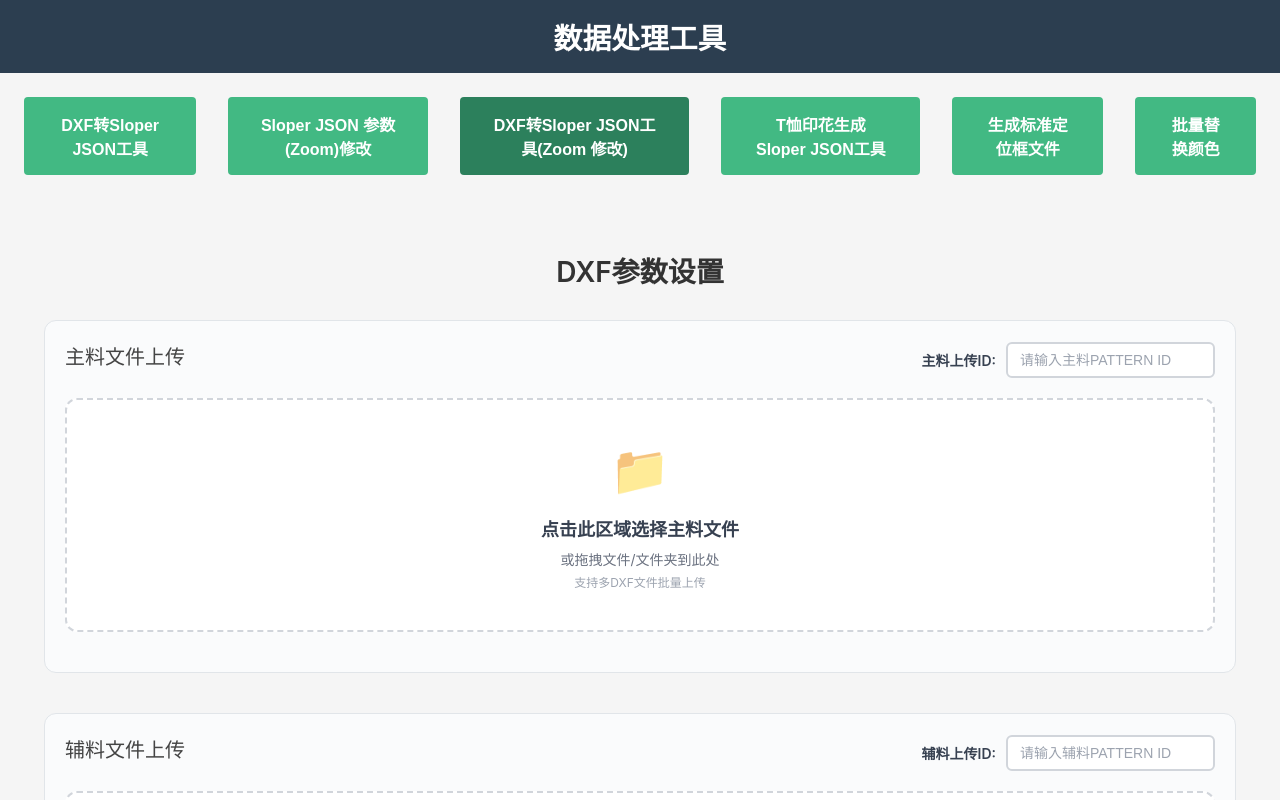
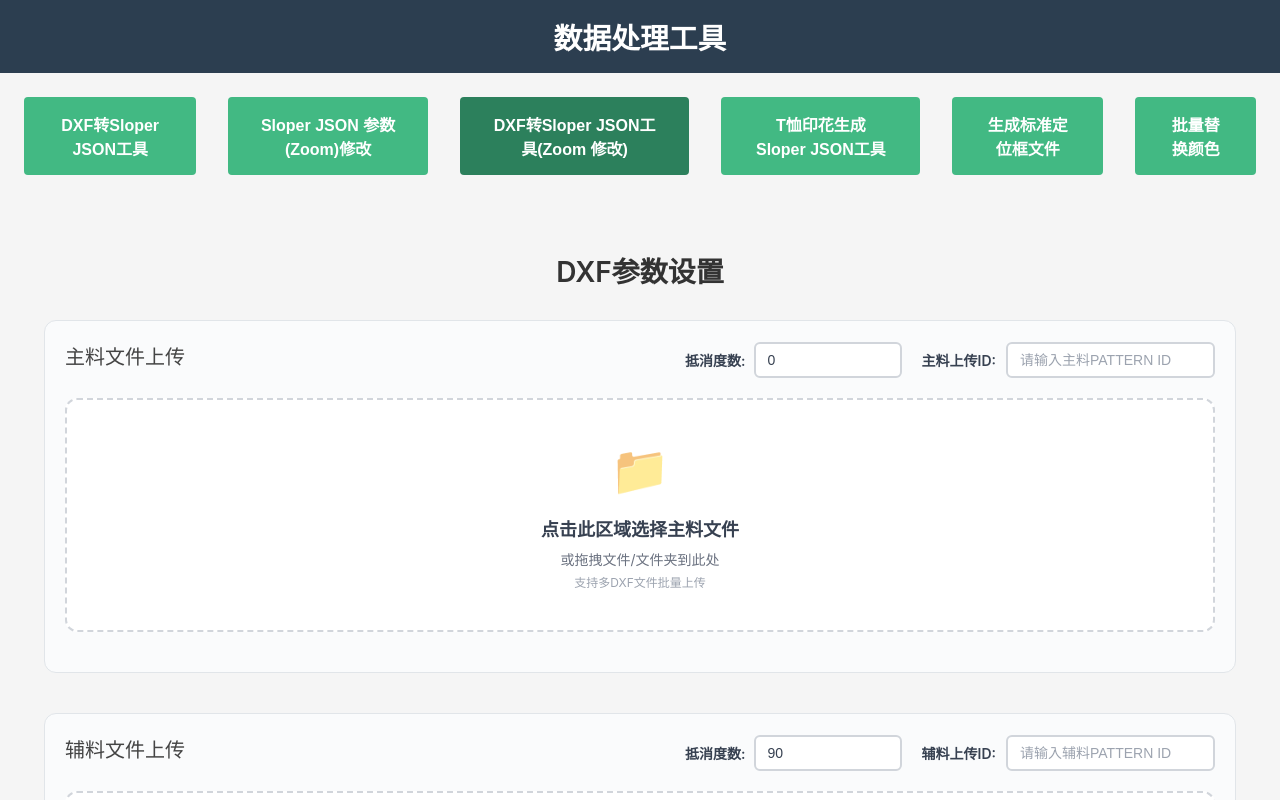
Before and after one commit to LingHanChuJian/clothing-customization, a Vue app: page /dxf-parameters in a window 1280 px wide. Shown: the top 800 px of the page. Built offline with nearby package versions, Linux system fonts and the light colour scheme.

Commit message:
优化DXF参数组件，新增主料和辅料的抵消度数输入框，调整上传逻辑以支持动态抵消度数，提升用户体验；添加延迟机制以避免频繁请求，确保上传过程的稳定性。

```diff
--- a/src/components/DXFParameters.vue
+++ b/src/components/DXFParameters.vue
@@ -6,6 +6,20 @@
     <div class="upload-section">
       <div class="section-header">
         <h3>主料文件上传</h3>
+        <div class="controls-row">
+          <div class="offset-rotation-input">
+            <label for="mainOffsetRotation">抵消度数:</label>
+            <input
+              id="mainOffsetRotation"
+              v-model.number="mainOffsetRotation"
+              type="number"
+              placeholder="顺时针度数"
+              class="offset-rotation-field"
+              min="-360"
+              max="360"
+              step="1"
+            />
+          </div>
           <div class="pattern-id-input">
             <label for="mainPatternId" :class="{ 'required': mainFiles.length > 0 }">
               主料上传ID:
@@ -19,6 +33,7 @@
               :class="['pattern-id-field', { 'required-field': mainFiles.length > 0 }]"
               min="1"
             />
+          </div>
         </div>
       </div>
       <div
@@ -108,6 +123,20 @@
     <div class="upload-section">
       <div class="section-header">
         <h3>辅料文件上传</h3>
+        <div class="controls-row">
+          <div class="offset-rotation-input">
+            <label for="auxOffsetRotation">抵消度数:</label>
+            <input
+              id="auxOffsetRotation"
+              v-model.number="auxOffsetRotation"
+              type="number"
+              placeholder="顺时针度数"
+              class="offset-rotation-field"
+              min="-360"
+              max="360"
+              step="1"
+            />
+          </div>
           <div class="pattern-id-input">
             <label for="auxPatternId" :class="{ 'required': auxFiles.length > 0 }">
               辅料上传ID:
@@ -121,6 +150,7 @@
               :class="['pattern-id-field', { 'required-field': auxFiles.length > 0 }]"
               min="1"
             />
+          </div>
         </div>
       </div>
       <div
@@ -427,6 +457,8 @@ export default {
     return {
       mainPatternId: '', // 主料上传ID
       auxPatternId: '', // 辅料上传ID
+      mainOffsetRotation: 0, // 主料抵消度数（顺时针）
+      auxOffsetRotation: 90, // 辅料抵消度数（顺时针）
       mainFiles: [], // 主料文件列表
       auxFiles: [], // 辅料文件列表
       isDragOverMain: false, // 主料区域拖拽状态
@@ -590,8 +622,9 @@ export default {
           if (!exists) {
             targetArray.push(file);
             validFiles.push(file);
-            // 为每个有效文件创建预处理Promise
-            processPromises.push(this.preprocessDXFFile(file));
+            // 为每个有效文件创建预处理Promise，传入对应的抵消度数
+            const offsetRotation = type === 'main' ? this.mainOffsetRotation : this.auxOffsetRotation;
+            processPromises.push(this.preprocessDXFFile(file, offsetRotation));
           }
         } else {
           invalidFiles.push(file);
@@ -695,6 +728,10 @@ export default {
       };
       // 重置版型初始化状态
       this.patternInitialized = null;
+
+      // 重置抵消度数为默认值
+      this.mainOffsetRotation = 0;
+      this.auxOffsetRotation = 90;
 
       // 重置Pattern ID（可选，根据需求）
       // this.mainPatternId = '268';
@@ -929,11 +966,11 @@ export default {
     },
 
     // 预处理DXF文件
-    async preprocessDXFFile(file) {
+    async preprocessDXFFile(file, offsetRotation = 0) {
       try {
         // 处理DXF文件
         const dxf = await DXFAnalysis(file);
-        const entityImages = generateCanvasSloper(dxf);
+        const entityImages = generateCanvasSloper(dxf, offsetRotation);
         const entityImage = generateAllCanvasSloper(dxf);
         const sloperJson = generateSloper(file.name, { overall: entityImage, children: entityImages });
 
@@ -1049,6 +1086,11 @@ export default {
         return false;
       }
       return true;
+    },
+
+    // 延迟工具函数
+    delay(ms) {
+      return new Promise(resolve => setTimeout(resolve, ms));
     },
 
     // 图片预览
@@ -1412,12 +1454,17 @@ export default {
           }
         }
 
-        // 上传子图片
+        // 上传子图片（添加延迟避免请求过于频繁）
         if (copiedResult.sloperJson && copiedResult.sloperJson.cut && copiedResult.sloperJson.cut.length > 0) {
           for (let i = 0; i < copiedResult.sloperJson.cut.length; i++) {
             const subImage = copiedResult.sloperJson.cut[i];
             if (subImage.url) {
               try {
+                // 每次上传前等待500ms，避免请求过于频繁
+                if (i > 0) {
+                  await this.delay(1000);
+                }
+                this.uploadMessage = `正在上传 ${result.fileName} 的子图片 ${i + 1}/${copiedResult.sloperJson.cut.length}...`;
                 const { full_url } = await this.uploadImageToServer(subImage.url);
                 copiedResult.childImages[i].url = full_url;
                 copiedResult.sloperJson.cut[i].url = full_url;
@@ -1560,14 +1607,24 @@ export default {
         let processedCount = 0;
 
         // 处理主料文件
-        for (const result of this.finalProcessedResults.mainFiles) {
+        for (let index = 0; index < this.finalProcessedResults.mainFiles.length; index++) {
+          const result = this.finalProcessedResults.mainFiles[index];
+          // 如果不是第一个文件，添加500ms延迟
+          if (processedCount > 0) {
+            await this.delay(1000);
+          }
           this.uploadMessage = `正在处理主料文件 ${result.fileName} (${processedCount + 1}/${totalFiles})...`;
           await this.processUploadResult(result, mainPatternInfo, '正料', this.mainPatternId);
           processedCount++;
         }
 
         // 处理辅料文件
-        for (const result of this.finalProcessedResults.auxFiles) {
+        for (let index = 0; index < this.finalProcessedResults.auxFiles.length; index++) {
+          const result = this.finalProcessedResults.auxFiles[index];
+          // 在每个文件之间添加500ms延迟
+          if (processedCount > 0) {
+            await this.delay(1000);
+          }
           this.uploadMessage = `正在处理辅料文件 ${result.fileName} (${processedCount + 1}/${totalFiles})...`;
           await this.processUploadResult(result, auxPatternInfo, '辅料', this.auxPatternId);
           processedCount++;
@@ -1601,12 +1658,16 @@ export default {
         }
       }
 
-      // 上传子图片
+      // 上传子图片（添加延迟避免请求过于频繁）
       if (copiedResult.sloperJson && copiedResult.sloperJson.cut && copiedResult.sloperJson.cut.length > 0) {
         for (let i = 0; i < copiedResult.sloperJson.cut.length; i++) {
           const subImage = copiedResult.sloperJson.cut[i];
           if (subImage.url) {
             try {
+              // 每次上传前等待500ms，避免请求过于频繁
+              if (i > 0) {
+                await this.delay(1000);
+              }
               const { full_url } = await this.uploadImageToServer(subImage.url);
               copiedResult.childImages[i].url = full_url;
               copiedResult.sloperJson.cut[i].url = full_url;
@@ -1721,6 +1782,49 @@ export default {
   padding-bottom: 8px;
   flex: 1;
   min-width: 200px;
+}
+
+/* 控件行样式 */
+.controls-row {
+  display: flex;
+  align-items: center;
+  gap: 20px;
+  flex-wrap: wrap;
+}
+
+/* 抵消度数输入框样式 */
+.offset-rotation-input {
+  display: flex;
+  align-items: center;
+  gap: 8px;
+}
+
+.offset-rotation-input label {
+  font-size: 14px;
+  font-weight: 600;
+  color: #374151;
+  white-space: nowrap;
+}
+
+.offset-rotation-field {
+  padding: 8px 12px;
+  border: 2px solid #d1d5db;
+  border-radius: 6px;
+  background-color: white;
+  font-size: 14px;
+  color: #374151;
+  min-width: 120px;
+  transition: all 0.2s ease;
+}
+
+.offset-rotation-field:focus {
+  outline: none;
+  border-color: #007bff;
+  box-shadow: 0 0 0 3px rgba(0, 123, 255, 0.1);
+}
+
+.offset-rotation-field::placeholder {
+  color: #9ca3af;
 }
 
 /* Pattern ID输入框样式 */
--- a/src/components/DXFSloperJson.vue
+++ b/src/components/DXFSloperJson.vue
@@ -749,6 +749,11 @@ export default {
       return true;
     },
 
+    // 延迟工具函数
+    delay(ms) {
+      return new Promise(resolve => setTimeout(resolve, ms));
+    },
+
     // 单个结果上传
     async uploadSingleResult(result) {
       if (this.uploading) return;
@@ -780,12 +785,17 @@ export default {
           }
         }
 
-        // 上传子图片
+        // 上传子图片（添加延迟避免请求过于频繁）
         if (copiedResult.sloperJson && copiedResult.sloperJson.cut && copiedResult.sloperJson.cut.length > 0) {
           for (let i = 0; i < copiedResult.sloperJson.cut.length; i++) {
             const subImage = copiedResult.sloperJson.cut[i];
             if (subImage.url) {
               try {
+                // 每次上传前等待500ms，避免请求过于频繁
+                if (i > 0) {
+                  await this.delay(1000);
+                }
+                this.uploadMessage = `正在上传 ${result.fileName} 的子图片 ${i + 1}/${copiedResult.sloperJson.cut.length}...`;
                 const { full_url } = await this.uploadImageToServer(subImage.url);
                 copiedResult.childImages[i].url = full_url;
                 copiedResult.sloperJson.cut[i].url = full_url;
@@ -892,6 +902,11 @@ export default {
         for (let resultIndex = 0; resultIndex < this.processedResults.length; resultIndex++) {
           const result = this.processedResults[resultIndex];
 
+          // 如果不是第一个文件，添加500ms延迟
+          if (resultIndex > 0) {
+            await this.delay(1000);
+          }
+
           this.uploadMessage = `正在处理 ${result.fileName} (${resultIndex + 1}/${this.processedResults.length})...`;
 
           // 深拷贝结果数据
@@ -907,12 +922,17 @@ export default {
             }
           }
 
-          // 上传子图片
+          // 上传子图片（添加延迟避免请求过于频繁）
           if (copiedResult.sloperJson && copiedResult.sloperJson.cut && copiedResult.sloperJson.cut.length > 0) {
             for (let i = 0; i < copiedResult.sloperJson.cut.length; i++) {
               const subImage = copiedResult.sloperJson.cut[i];
               if (subImage.url) {
                 try {
+                  // 每次上传前等待500ms，避免请求过于频繁
+                  if (i > 0) {
+                    await this.delay(1000);
+                  }
+                  this.uploadMessage = `正在处理 ${result.fileName} (${resultIndex + 1}/${this.processedResults.length}) - 子图片 ${i + 1}/${copiedResult.sloperJson.cut.length}...`;
                   const { full_url } = await this.uploadImageToServer(subImage.url);
                   copiedResult.childImages[i].url = full_url;
                   copiedResult.sloperJson.cut[i].url = full_url; // 同步更新 sloperJson 中的 url
--- a/src/utils/generateAllCanvasSloper.js
+++ b/src/utils/generateAllCanvasSloper.js
@@ -1,6 +1,5 @@
 import { getEntityBounds, unitsToPx } from './generateCanvasSloper'
 
-// ====== 多实体专用 drawEntity ======
 // ====== 多实体专用 drawEntity ======
 function drawEntityMulti(ctx, entity, scale, offsetX, offsetY, bounds, strokeWidth = 18, dxf = null) {
   // 与其它地方保持一致：Y 轴要使用 bounds.maxY 做翻转
--- a/src/utils/generateCanvasSloper.js
+++ b/src/utils/generateCanvasSloper.js
@@ -509,7 +509,8 @@ function rotateEntityCopy(entity, center, angleDeg) {
   return copy;
 }
 
-export function generateCanvasSloper(dxf) {
+// offsetRotation 顺时针抵消度数
+export function generateCanvasSloper(dxf, offsetRotation = 0) {
   if (!dxf || !dxf.entities || dxf.entities.length === 0) return [];
 
   const entities = [];
@@ -537,8 +538,9 @@ export function generateCanvasSloper(dxf) {
         (e.insert && { x: e.insert.x, y: e.insert.y }) ||
         null;
       if (!pos) continue;
+
       const halfStroke = (strokeWidth / 2 / DEFAULT_DPI) * 25.4;
-      const textWidth = e.textWidth || 50;
+      const textWidth =  e.textWidth || 20;
       const textHeight = e.textHeight || 20;
       const textBounds = {
         minX: pos.x - halfStroke,
@@ -717,7 +719,7 @@ export function generateCanvasSloper(dxf) {
       texts.length > 0 ? meanAngleDeg(texts.map((t) => t.rotation)) : 0;
 
     const entityForRender = rotationApplied
-      ? rotateEntityCopy(info.entity, { x: 0, y: 0 }, -rotationApplied)
+      ? rotateEntityCopy(info.entity, { x: 0, y: 0 }, -rotationApplied + offsetRotation)
       : info.entity;
 
     const rendered = renderEntityToImage(
```
Lines whose indentation alone changed are shown as unchanged.
